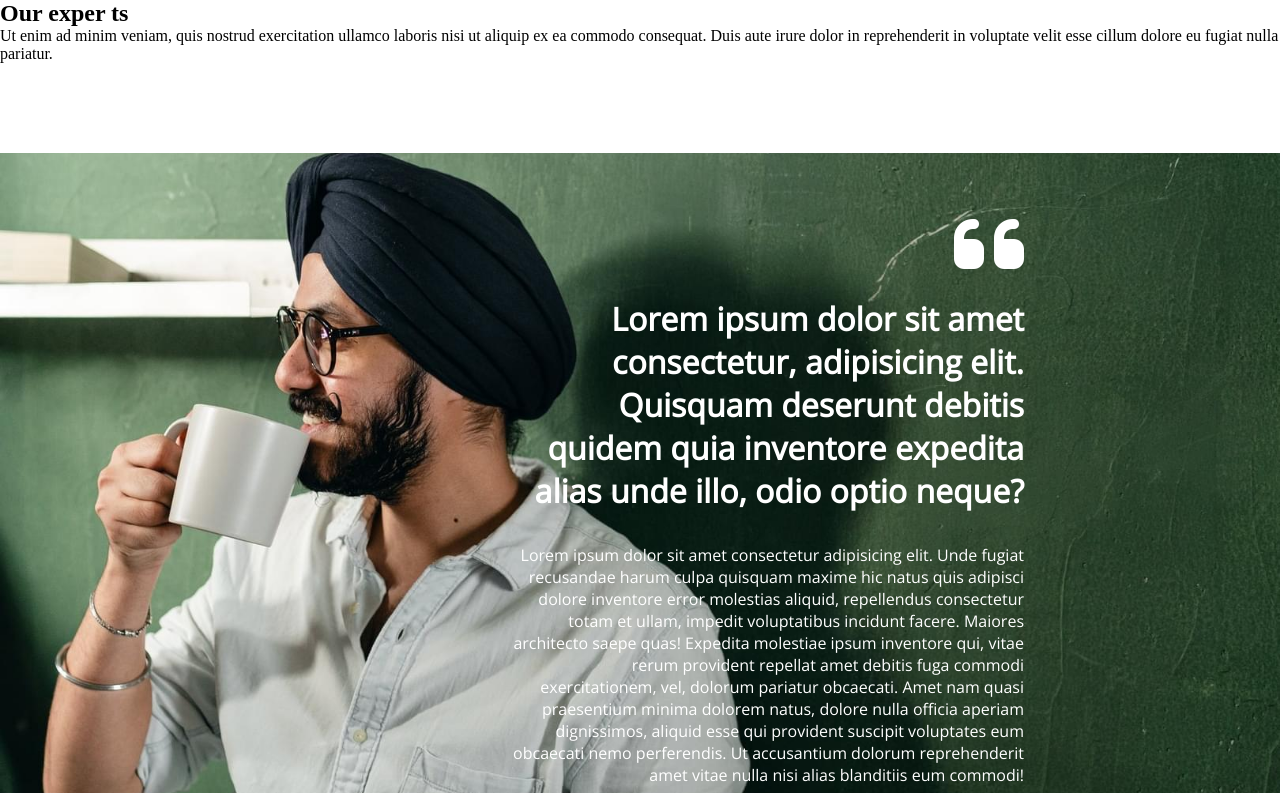
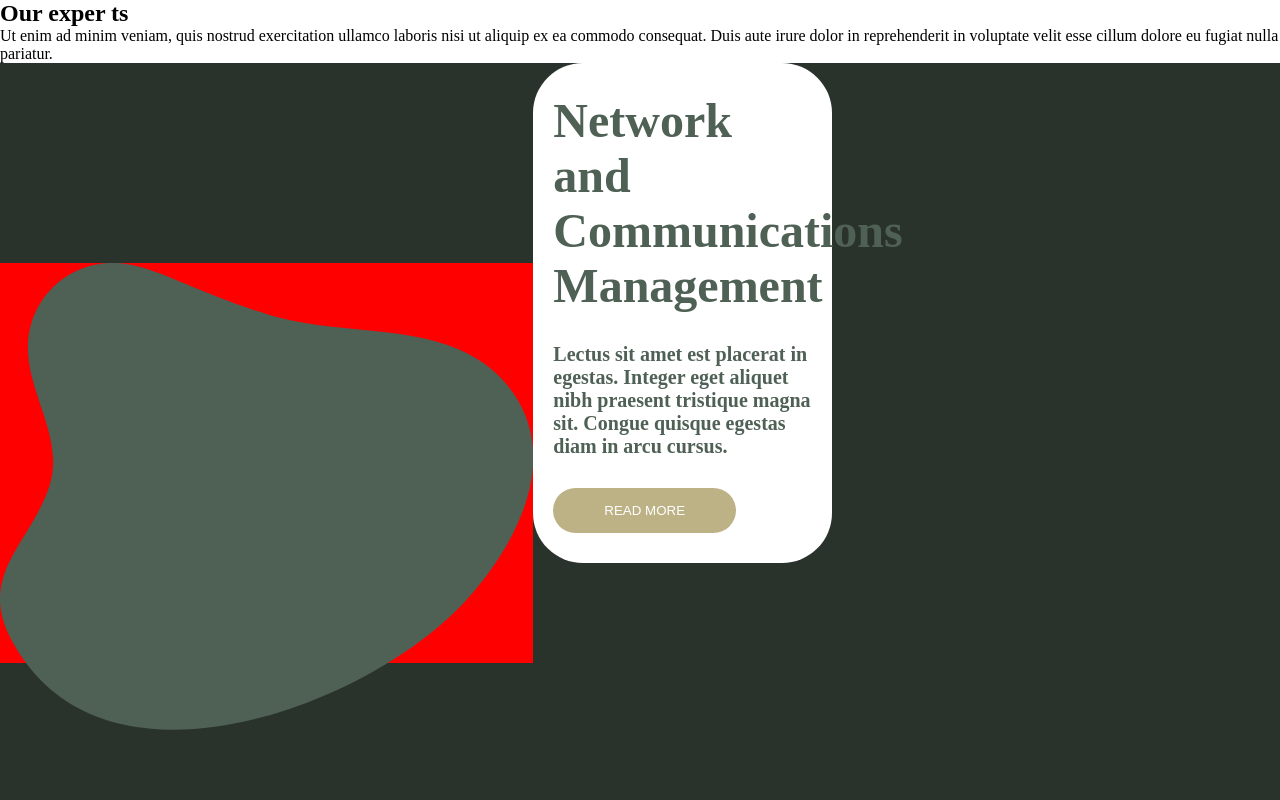
Before and after one commit to Clarusway-european-coders/Project-1, a plain HTML site: page index.html in a window 1280 px wide. Shown: the top 800 px of the page. Drawn offline with nearby package versions, Linux system fonts and the light colour scheme.

Commit message:
part6 added

```diff
--- a/css/style.css
+++ b/css/style.css
@@ -1,45 +1,60 @@
 @import url("https://fonts.googleapis.com/css2?family=Libre+Baskerville&family=Open+Sans&display=swap");
-
-/* Animation that slides texts */
-@keyframes slideFromLeft {
-  0% {
-    transform: translateX(-300px);
-  }
-
-  100% {
-    transform: translateX(0);
-  }
-}
-
-/*animation for quotation mark*/
-@keyframes iconExpand {
-  0% {
-    transform: scale(0);
-  }
-
-  100% {
-    transform: scale(1);
-  }
-}
-
-/* Animation for text visibility*/
-@keyframes visibility {
-  0% {
-    opacity: 0;
-  }
-
-  100% {
-    visibility: visible;
-    opacity: 1;
-  }
-}
-
 * {
   padding: 0;
   margin: 0;
   box-sizing: border-box;
 }
-
+/* Part 6 Network and Communications Sinan Sarikaya  */
+.part6 {
+  width: 100%;
+  height: 100vh;
+  background-color: #29332c;
+  display: flex;
+  justify-content: center;
+  align-items: center;
+}
+.svg-box {
+  width: 50%;
+  height: 50%;
+  background-color: red;
+}
+.part6 .svg-box svg {
+  fill: #4f6054;
+}
+.part6 .network-section {
+  width: 70%;
+  height: 100%;
+}
+.part6 .network-article {
+  background-color: #fff;
+  color: #4f6054;
+  width: 40%;
+  height: 500px;
+  border-radius: 50px;
+  padding: 0 20px;
+  display: flex;
+  justify-content: space-evenly;
+  flex-direction: column;
+}
+.part6 .network-article .network-title {
+  font-size: 48px;
+  font-weight: 700;
+}
+.part6 .network-article .network-description {
+  font-size: 20px;
+  font-weight: 600;
+}
+.part6 .network-article .network-button {
+  background-color: #bdb285;
+  padding: 15px 51px;
+  outline: none;
+  border: 0;
+  border-radius: 50px;
+  color: #fff;
+  font-weight: 500;
+  align-self: flex-start;
+}
+/* Part 6 End  */
 
 /*Part 9 About Our Goals*/
 .part9 {
@@ -49,8 +64,7 @@
   background-size: cover;
   background-position: center;
 }
-
-.text-wrapper {
+.part9 .text-wrapper {
   margin: 7% 20% 0 40%;
   text-align: right;
   font-family: "Open Sans", sans-serif;
@@ -61,20 +75,16 @@
   font-size: 5rem;
   animation: iconExpand 2s ease;
 }
-
 .text {
   color: white;
 }
-
 .text-1 {
   font-size: 2rem;
 }
-
 .text-2 {
   margin-top: 2rem;
   font-size: 1rem;
 }
-
 .animated {
   animation: slideFromLeft 2s ease, visibility 2s ease;
 }
@@ -83,7 +93,7 @@
 /* Talha: Form part. The section before the footer. START */
 .catchword-form {
   /* border: 3px solid #000; */
-  width: 100vw;
+  width: 100%;
   padding: 5vh 0;
 }
 .catchword-form .container {
@@ -192,3 +202,37 @@
   color: #4f6054;
 }
 /* Talha: Form part. The section before the footer. END */
+
+/* Animation that slides texts */
+@keyframes slideFromLeft {
+  0% {
+    transform: translateX(-300px);
+  }
+
+  100% {
+    transform: translateX(0);
+  }
+}
+
+/*animation for quotation mark*/
+@keyframes iconExpand {
+  0% {
+    transform: scale(0);
+  }
+
+  100% {
+    transform: scale(1);
+  }
+}
+
+/* Animation for text visibility*/
+@keyframes visibility {
+  0% {
+    opacity: 0;
+  }
+
+  100% {
+    visibility: visible;
+    opacity: 1;
+  }
+}
--- a/index.html
+++ b/index.html
@@ -5,8 +5,17 @@
     <meta http-equiv="X-UA-Compatible" content="IE=edge" />
     <meta name="viewport" content="width=device-width, initial-scale=1.0" />
     <link rel="stylesheet" href="css/style.css" />
-    <link rel="stylesheet" href="https://fonts.googleapis.com/css2?family=Material+Symbols+Outlined:opsz,wght,FILL,GRAD@20..48,100..700,0..1,-50..200" />
-    <link rel="stylesheet" href="https://cdnjs.cloudflare.com/ajax/libs/font-awesome/6.1.2/css/all.min.css" integrity="sha512-1sCRPdkRXhBV2PBLUdRb4tMg1w2YPf37qatUFeS7zlBy7jJI8Lf4VHwWfZZfpXtYSLy85pkm9GaYVYMfw5BC1A==" crossorigin="anonymous" referrerpolicy="no-referrer" />
+    <link
+      rel="stylesheet"
+      href="https://fonts.googleapis.com/css2?family=Material+Symbols+Outlined:opsz,wght,FILL,GRAD@20..48,100..700,0..1,-50..200"
+    />
+    <link
+      rel="stylesheet"
+      href="https://cdnjs.cloudflare.com/ajax/libs/font-awesome/6.1.2/css/all.min.css"
+      integrity="sha512-1sCRPdkRXhBV2PBLUdRb4tMg1w2YPf37qatUFeS7zlBy7jJI8Lf4VHwWfZZfpXtYSLy85pkm9GaYVYMfw5BC1A=="
+      crossorigin="anonymous"
+      referrerpolicy="no-referrer"
+    />
     <link rel="preconnect" href="https://fonts.googleapis.com" />
     <link rel="preconnect" href="https://fonts.gstatic.com" crossorigin />
     <!--Font families: Raleway, Open Sans, Montserrat fonts are added.-->
@@ -33,18 +42,47 @@
       </div>
     </section>
 
+    <!-- Part 6 Network and Communications Sinan Sarikaya  -->
+    <div class="part6">
+      <div class="svg-box">
+        <svg class="u-svg-content" viewBox="0 0 160 140" id="svg-a771">
+          <g>
+            <g>
+              <path
+                d="M138.9,102.2c-9.5,10.1-24.4,20.2-41.2,27.4C63.2,144.5,21,147.1,3.1,112.4c-9.9-19.1,6.5-28.8,11.8-45.7
+          c5.3-16.9-11.4-32.3-5.1-49.9c1.8-4.9,4.9-9,8.9-11.9C24,1,30.8-0.8,37.8,0.3C43.6,1.2,49,3.5,54.3,5.7c8.8,3.7,17.4,7.1,26.3,9.8
+          c15.7,4.7,31.3,3.7,47.1,7.2c8.5,1.9,16.7,5.6,22.6,11.8C170.3,55.7,155.8,84.1,138.9,102.2z"
+              ></path>
+            </g>
+          </g>
+        </svg>
+      </div>
+      <section class="network-section">
+        <article class="network-article">
+          <h1 class="network-title">Network and Communications Management</h1>
+          <p class="network-description">
+            Lectus sit amet est placerat in egestas. Integer eget aliquet nibh
+            praesent tristique magna sit. Congue quisque egestas diam in arcu
+            cursus.
+          </p>
+          <input type="button" class="network-button" value="READ MORE" />
+        </article>
+      </section>
+    </div>
+    <!-- Part 6 End-->
+
     <!--Part 9 About Our Goals-->
     <section class="part9">
       <div class="text-wrapper">
         <!--Quotation mark below-->
-        <span class="text icon" >
+        <span class="text icon">
           <i class="icon fa-solid fa-quote-left"></i>
-          </span>
+        </span>
 
         <h3 class="animated text text-1">
           Lorem ipsum dolor sit amet consectetur, adipisicing elit. Quisquam
-          deserunt debitis quidem quia inventore expedita alias unde illo,
-          odio optio neque?
+          deserunt debitis quidem quia inventore expedita alias unde illo, odio
+          optio neque?
         </h3>
         <p class="animated text text-2">
           Lorem ipsum dolor sit amet consectetur adipisicing elit. Unde fugiat
@@ -61,7 +99,6 @@
         </p>
       </div>
     </section>
-
 
     <!--Talha: Form part. The section before the footer. START-->
     <section class="catchword-form">
@@ -151,6 +188,6 @@
     </section>
     <!--Talha: Form part. The section before the footer. END-->
 
-<script src="js/main.js"></script>
+    <script src="js/main.js"></script>
   </body>
 </html>
```
